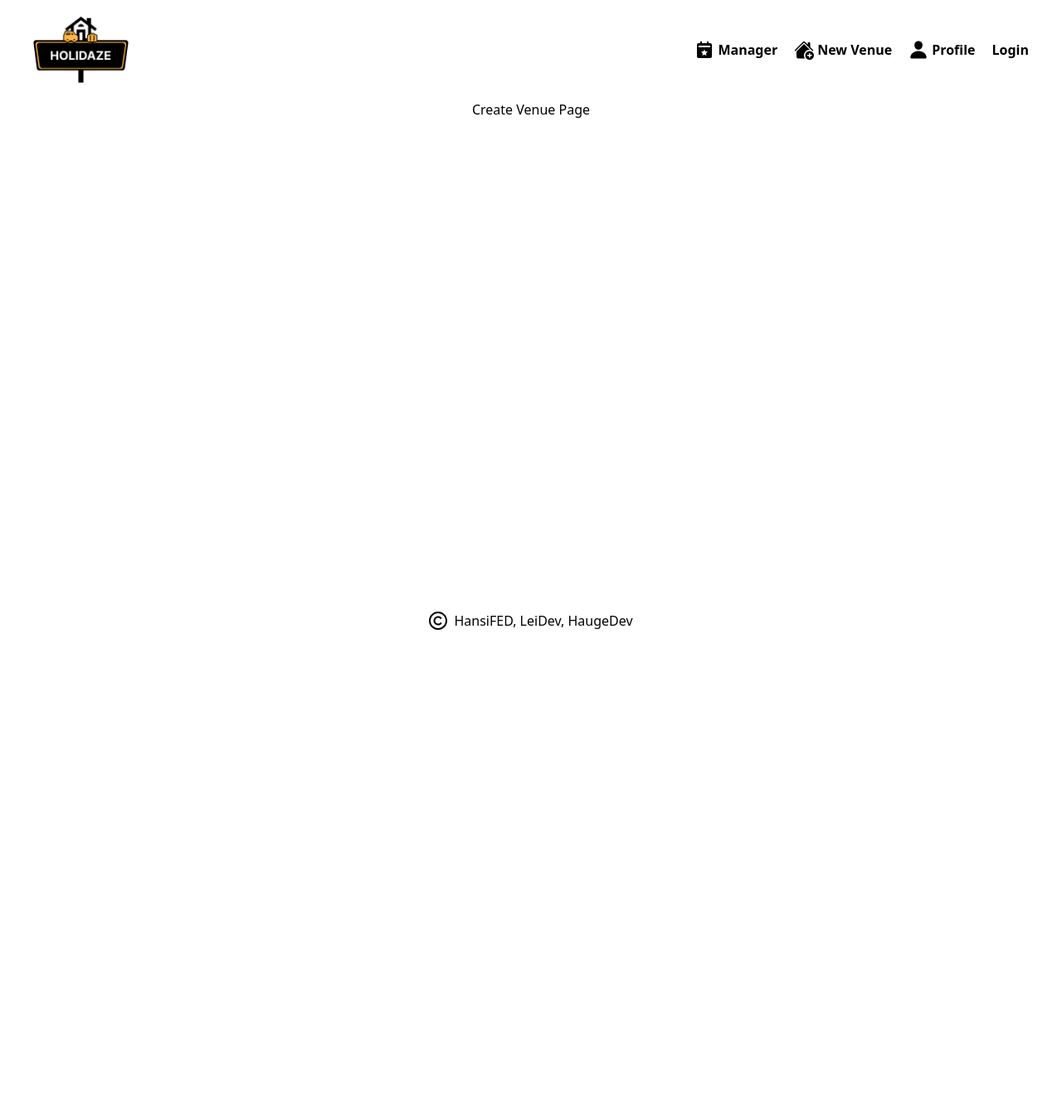
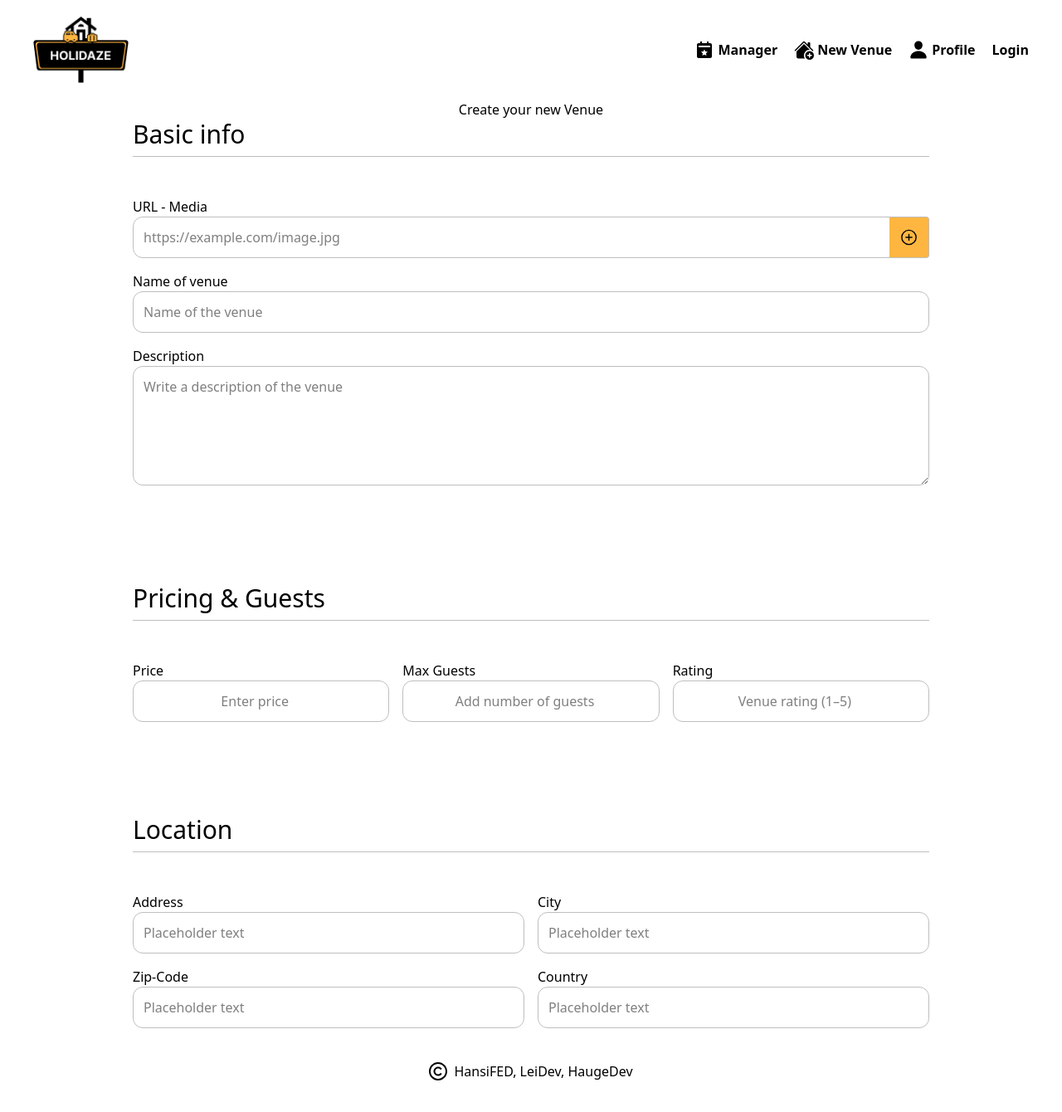
Before and after one commit to LauraBLei/holidaze, a React (Vite) app: page /create in a window 1280 px wide. Shown: the top 1340 px of the page at 83% size. Before the commit the page ends 800 px from the top, so only its background shows below. Built offline with nearby package versions, Linux system fonts and the light colour scheme.

Commit message:
First commit setting up form for create new venue

```diff
--- /dev/null
+++ b/src/Components/CreateVenue.tsx
@@ -0,0 +1,142 @@
+import { PiPlusCircle } from 'react-icons/pi';
+
+const title = 'text-3xl pb-2 border-b border-brand-grey mb-8';
+
+export const CreateVenueForm = () => {
+  return (
+    <div className="max-w-[1000px] w-full h-full flex flex-col justify-center">
+      <form className="mx-5 flex flex-col gap-28">
+        <div className="flex flex-col gap-4">
+          <h2 className={title}>Basic info</h2>
+          <div className="w-full">
+            <label htmlFor="image" className="text-base">
+              URL - Media
+            </label>
+            <div className="relative">
+              <input
+                id="image"
+                type="url"
+                className="input"
+                placeholder="https://example.com/image.jpg"
+              />
+              <div className="w-12 p-3 flex items-center justify-center absolute top-0 right-0 bg-brand-orange border border-l-0 rounded-r border-brand-grey">
+                <PiPlusCircle size={24} />
+              </div>
+            </div>
+          </div>
+
+          <div className="w-full">
+            <label htmlFor="name" className="text-base">
+              Name of venue
+            </label>
+            <div className="relative">
+              <input id="name" type="text" className="input" placeholder="Name of the venue" />
+            </div>
+          </div>
+
+          <div className="w-full">
+            <label htmlFor="description" className="text-base">
+              Description
+            </label>
+            <div className="relative">
+              <textarea
+                id="description"
+                className=" w-full h-36 border border-brand-grey p-3 rounded-xl "
+                placeholder="Write a description of the venue"
+              ></textarea>
+            </div>
+          </div>
+        </div>
+
+        <div className="flex flex-col gap-4">
+          <h2 className={title}>Pricing & Guests</h2>
+          <div className="grid grid-cols-1 sm:grid-cols-3 gap-4">
+            <div className="w-full">
+              <label htmlFor="price" className="text-base">
+                Price
+              </label>
+              <div className="relative">
+                <input
+                  id="price"
+                  type="number"
+                  className="input text-center"
+                  placeholder="Enter price"
+                />
+              </div>
+            </div>
+            <div className="w-full">
+              <label htmlFor="max-guests" className="text-base">
+                Max Guests
+              </label>
+              <div className="relative">
+                <input
+                  id="max-guests"
+                  type="number"
+                  className="input text-center"
+                  placeholder="Add number of guests"
+                  min={1}
+                  max={10}
+                  step={1}
+                />
+              </div>
+            </div>
+            <div className="w-full">
+              <label htmlFor="rating" className="text-base">
+                Rating
+              </label>
+              <div className="relative">
+                <input
+                  id="rating"
+                  type="number"
+                  className="input text-center"
+                  placeholder="Venue rating (1–5)"
+                  min={0}
+                  max={5}
+                  step={1}
+                />
+              </div>
+            </div>
+          </div>
+        </div>
+
+        <div className="flex flex-col gap-4">
+          <h2 className={title}>Location</h2>
+          <div className="grid grid-cols-1 sm:grid-cols-2 gap-4">
+            <div className="w-full">
+              <label htmlFor="address" className="text-base">
+                Address
+              </label>
+              <div className="relative">
+                <input id="address" type="text" className="input" placeholder="Placeholder text" />
+              </div>
+            </div>
+            <div className="w-full">
+              <label htmlFor="city" className="text-base">
+                City
+              </label>
+              <div className="relative">
+                <input id="city" type="text" className="input" placeholder="Placeholder text" />
+              </div>
+            </div>
+            <div className="w-full">
+              <label htmlFor="zip-code" className="text-base">
+                Zip-Code
+              </label>
+              <div className="relative">
+                <input id="zip-code" type="text" className="input" placeholder="Placeholder text" />
+              </div>
+            </div>
+            <div className="w-full">
+              <label htmlFor="country" className="text-base">
+                Country
+              </label>
+              <div className="relative">
+                <input id="country" type="text" className="input" placeholder="Placeholder text" />
+              </div>
+            </div>
+          </div>
+        </div>
+      </form>
+    </div>
+  );
+};
--- a/src/pages/create.tsx
+++ b/src/pages/create.tsx
@@ -1,7 +1,10 @@
+import { CreateVenueForm } from '../Components/CreateVenue';
+
 export const CreatePage = () => {
   return (
-    <div>
-      <h1>Create Venue Page</h1>
-    </div>
+    <section className="w-full flex flex-col items-center justify-center">
+      <h1>Create your new Venue</h1>
+      <CreateVenueForm />
+    </section>
   );
 };
```
